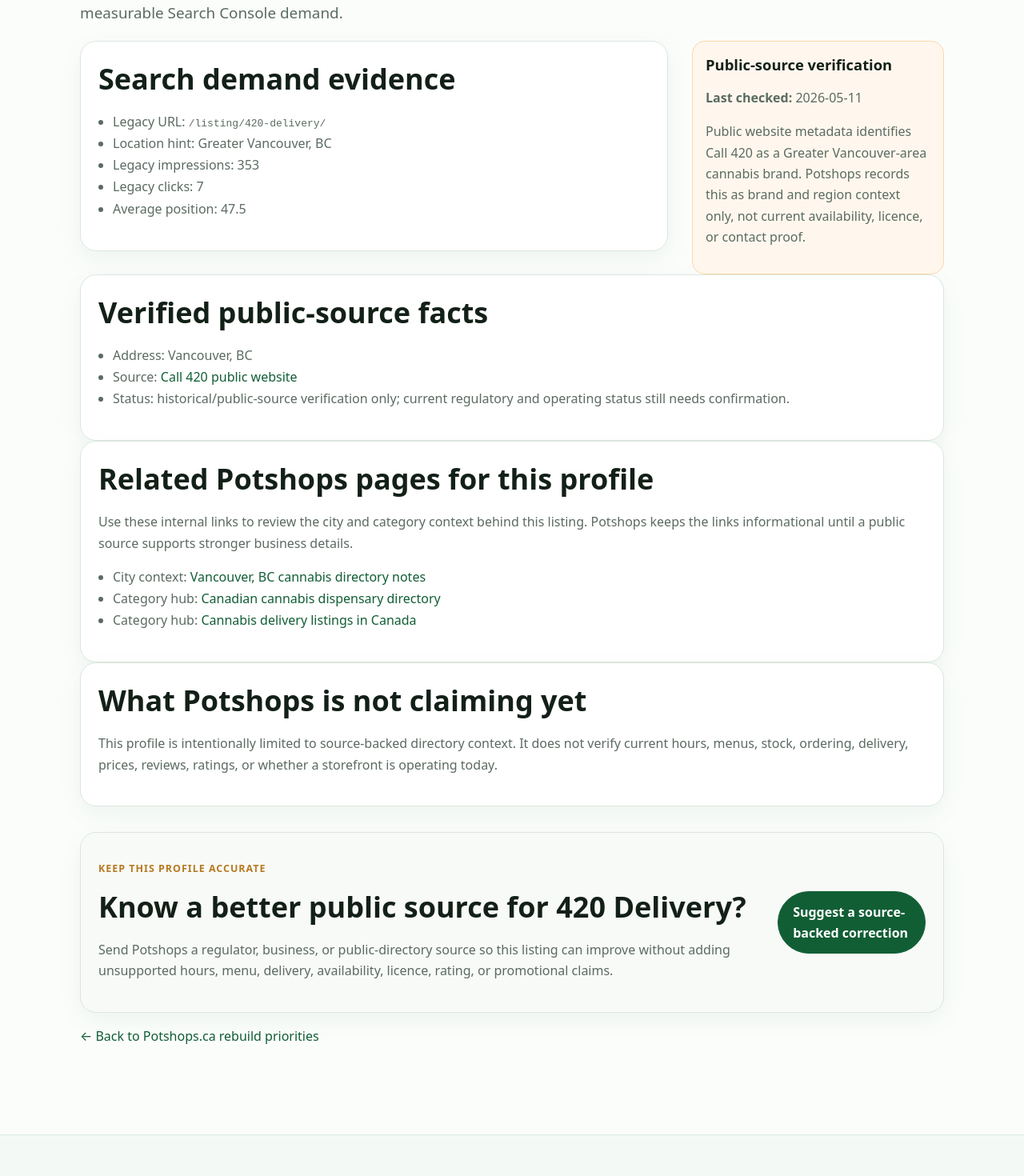
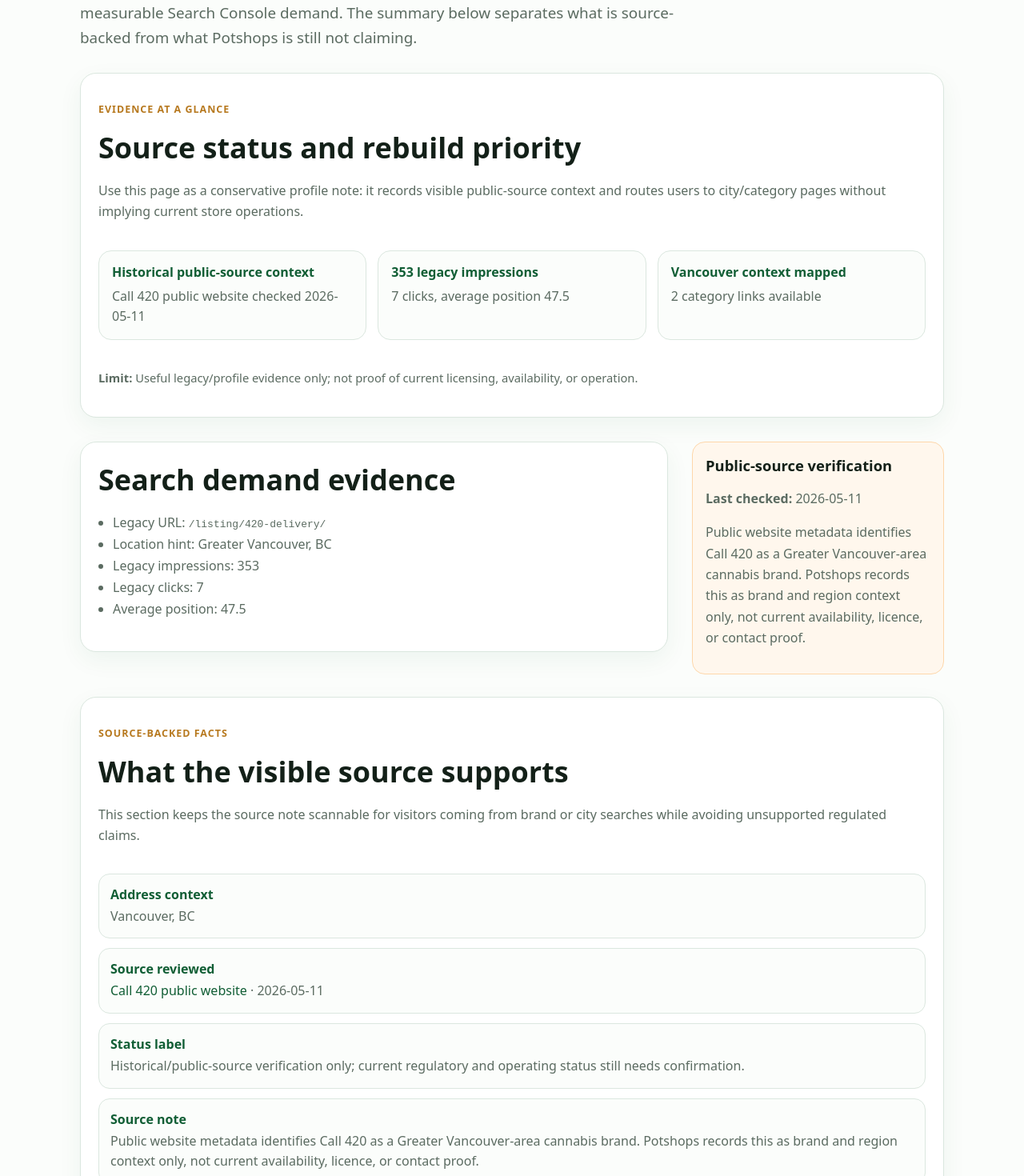
Before and after one commit to tomwattsca/potshops, a Next.js app: page /listings/420-delivery in a window 1280 px wide. Shown: the part 280-1750 px from the top of the page at 80% size. Built offline with nearby package versions, Linux system fonts and the light colour scheme.

Commit message:
Improve Potshops listing source evidence

```diff
--- a/app/globals.css
+++ b/app/globals.css
@@ -47,3 +47,16 @@
 .status-current { background:#dcfce7; color:#166534; }
 .status-historical { background:#fef3c7; color:#92400e; }
 .source-excerpt { color:var(--muted); font-size:.92rem; }
+
+
+.listing-evidence-card { display:grid; gap:20px; margin:28px 0 30px; }
+.listing-proof-grid { display:grid; grid-template-columns:repeat(3,minmax(0,1fr)); gap:14px; }
+.listing-proof-grid .mini-card { display:flex; flex-direction:column; gap:8px; }
+.listing-proof-grid .mini-card strong { color:var(--green); line-height:1.25; }
+.listing-proof-grid .mini-card span { color:var(--muted); line-height:1.55; }
+.source-facts-card { display:grid; gap:18px; margin-top:28px; }
+.fact-list { display:grid; gap:12px; margin:0; }
+.fact-list div { display:grid; gap:4px; border:1px solid var(--line); border-radius:14px; padding:14px; background:#fbfdfb; }
+.fact-list dt { color:var(--green); font-weight:800; }
+.fact-list dd { margin:0; color:var(--muted); line-height:1.6; }
+@media (max-width: 860px) { .listing-proof-grid { grid-template-columns:1fr; } }
--- a/app/listings/[slug]/page.tsx
+++ b/app/listings/[slug]/page.tsx
@@ -27,8 +27,35 @@
   const relatedLocation = priorityLocations.find((location) => location.city === listing.city && location.province === listing.province);
   const relatedCategories = listing.categories?.map((slug) => getCategory(slug)).filter((category) => Boolean(category)) ?? [];
   const addressLine = [listing.address, listing.city, [listing.province, listing.postalCode].filter(Boolean).join(' ')].filter(Boolean).join(', ');
+  const statusLabel = hasCurrentSource ? 'Official/public address context' : listing.sourceName ? 'Historical public-source context' : 'Needs source verification';
+  const sourceLimit = hasCurrentSource
+    ? 'Address context only; no hours, menus, stock, ordering, delivery, ratings, or service details.'
+    : listing.sourceName
+      ? 'Useful legacy/profile evidence only; not proof of current licensing, availability, or operation.'
+      : 'The old Potshops record has demand, but stronger public-source facts are still missing.';
+  const sourceSummary = listing.sourceName
+    ? `${listing.sourceName} checked ${listing.lastVerified ?? 'during rebuild'}`
+    : 'No source has been attached to this listing yet';
   const schema = {
     '@context': 'https://schema.org',
+    '@graph': [
+      {
+        '@type': 'WebPage',
+        '@id': `https://potshops.ca/listings/${listing.slug}#webpage`,
+        url: `https://potshops.ca/listings/${listing.slug}`,
+        name: `${listing.name} source-backed Potshops profile`,
+        description: listing.sourceNote ?? `Legacy Potshops profile for ${listing.name} with Search Console recovery context.`,
+        isPartOf: { '@id': 'https://potshops.ca/#website' },
+      },
+      {
+        '@type': 'BreadcrumbList',
+        '@id': `https://potshops.ca/listings/${listing.slug}#breadcrumbs`,
+        itemListElement: [
+          { '@type': 'ListItem', position: 1, name: 'Potshops.ca', item: 'https://potshops.ca/' },
+          { '@type': 'ListItem', position: 2, name: listing.name, item: `https://potshops.ca/listings/${listing.slug}` },
+        ],
+      },
+      {
         '@type': 'LocalBusiness',
         '@id': `https://potshops.ca/listings/${listing.slug}#localbusiness`,
         name: listing.name,
@@ -45,13 +72,37 @@
           },
           ...(listing.phone ? { telephone: listing.phone } : {}),
         } : {}),
+      },
+    ],
   };
   return (
     <main>
       <script type="application/ld+json" dangerouslySetInnerHTML={{ __html: JSON.stringify(schema) }} />
       <p className="eyebrow">Legacy listing recovery</p>
       <h1>{listing.name}</h1>
-      <p className="lede">This Potshops.ca profile is queued for rebuild because its old WordPress URL had measurable Search Console demand.</p>
+      <p className="lede">This Potshops.ca profile is queued for rebuild because its old WordPress URL had measurable Search Console demand. The summary below separates what is source-backed from what Potshops is still not claiming.</p>
+      <section className="card listing-evidence-card">
+        <div>
+          <p className="eyebrow">Evidence at a glance</p>
+          <h2>Source status and rebuild priority</h2>
+          <p>Use this page as a conservative profile note: it records visible public-source context and routes users to city/category pages without implying current store operations.</p>
+        </div>
+        <div className="listing-proof-grid" aria-label="Listing evidence summary">
+          <div className="mini-card">
+            <strong>{statusLabel}</strong>
+            <span>{sourceSummary}</span>
+          </div>
+          <div className="mini-card">
+            <strong>{listing.gscImpressions.toLocaleString()} legacy impressions</strong>
+            <span>{listing.gscClicks.toLocaleString()} clicks, average position {listing.averagePosition.toFixed(1)}</span>
+          </div>
+          <div className="mini-card">
+            <strong>{relatedLocation ? `${relatedLocation.city} context mapped` : 'City context not mapped'}</strong>
+            <span>{relatedCategories.length ? `${relatedCategories.length} category link${relatedCategories.length === 1 ? '' : 's'} available` : 'No category hub attached yet'}</span>
+          </div>
+        </div>
+        <p className="source-excerpt"><strong>Limit:</strong> {sourceLimit}</p>
+      </section>
       <div className="split">
         <section className="card">
           <h2>Search demand evidence</h2>
@@ -76,14 +127,38 @@
         </aside>
       </div>
       {listing.sourceName && (
-        <section className="card">
-          <h2>Verified public-source facts</h2>
-          <ul className="clean">
-            {addressLine && <li>Address: {addressLine}</li>}
-            {listing.phone && <li>Phone listed by source: {listing.phone}</li>}
-            <li>Source: <a href={listing.sourceUrl ?? '#'} rel="nofollow noopener">{listing.sourceName}</a></li>
-            <li>Status: {hasCurrentSource ? 'official public-source address context; Potshops still withholds hours, menus, stock, ordering, and service claims until further review.' : 'historical/public-source verification only; current regulatory and operating status still needs confirmation.'}</li>
-          </ul>
+        <section className="card source-facts-card">
+          <div>
+            <p className="eyebrow">Source-backed facts</p>
+            <h2>What the visible source supports</h2>
+            <p>This section keeps the source note scannable for visitors coming from brand or city searches while avoiding unsupported regulated claims.</p>
+          </div>
+          <dl className="fact-list">
+            {addressLine && (
+              <div>
+                <dt>Address context</dt>
+                <dd>{addressLine}</dd>
+              </div>
+            )}
+            {listing.phone && (
+              <div>
+                <dt>Phone listed by source</dt>
+                <dd>{listing.phone}</dd>
+              </div>
+            )}
+            <div>
+              <dt>Source reviewed</dt>
+              <dd><a href={listing.sourceUrl ?? '#'} rel="nofollow noopener">{listing.sourceName}</a>{listing.lastVerified ? ` · ${listing.lastVerified}` : ''}</dd>
+            </div>
+            <div>
+              <dt>Status label</dt>
+              <dd>{hasCurrentSource ? 'Official public-source address context; Potshops still withholds hours, menus, stock, ordering, and service claims until further review.' : 'Historical/public-source verification only; current regulatory and operating status still needs confirmation.'}</dd>
+            </div>
+            <div>
+              <dt>Source note</dt>
+              <dd>{listing.sourceNote}</dd>
+            </div>
+          </dl>
         </section>
       )}
 
```
Lines whose indentation alone changed are shown as unchanged.
